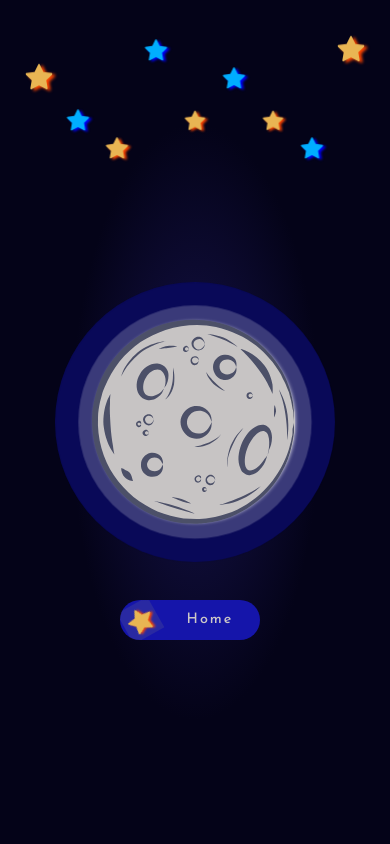
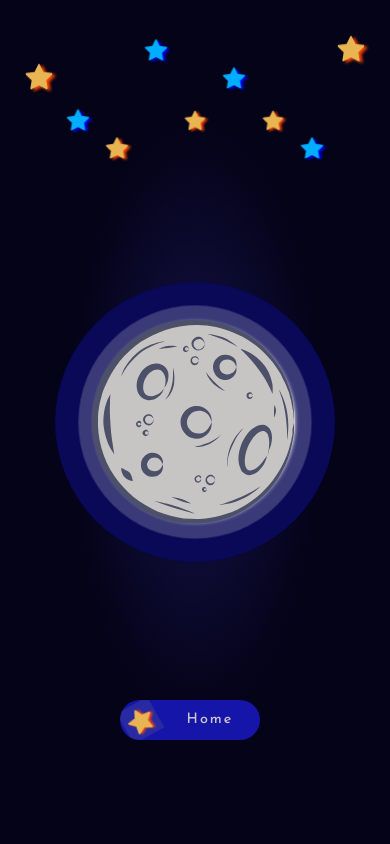
Before and after one commit to SmilingWitch/portfolio, a React (Vite) app: page /portfolio/about in a window 390 px wide. Shown: the top 844 px of the page. Built offline with nearby package versions, Linux system fonts and the light colour scheme; the HTML template or start-up script is replaced by a standard one.

Commit message:
ref: add top to home button

```diff
--- a/src/components/projects/Projects.css
+++ b/src/components/projects/Projects.css
@@ -84,14 +84,9 @@
         position: absolute ;
         width: 150px ;
         height: 40px ;
-        top: 600px;
+        top: 700px;
     }
 }
-
-
-
-
-
 
 
 @media (max-width: 540px){
```
